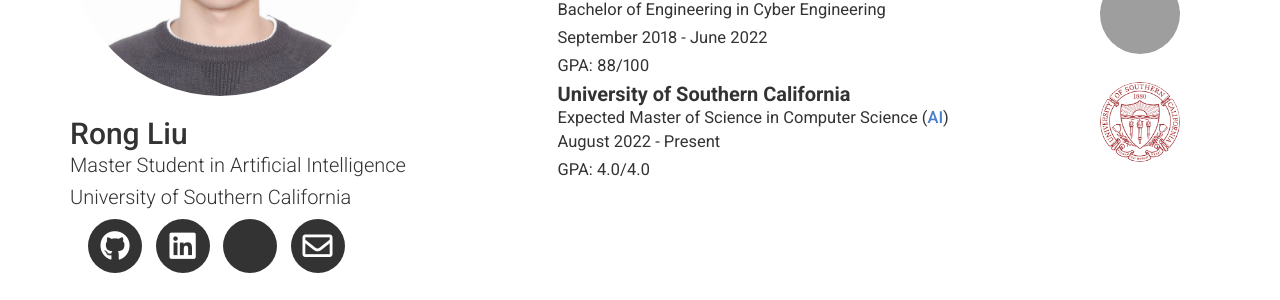
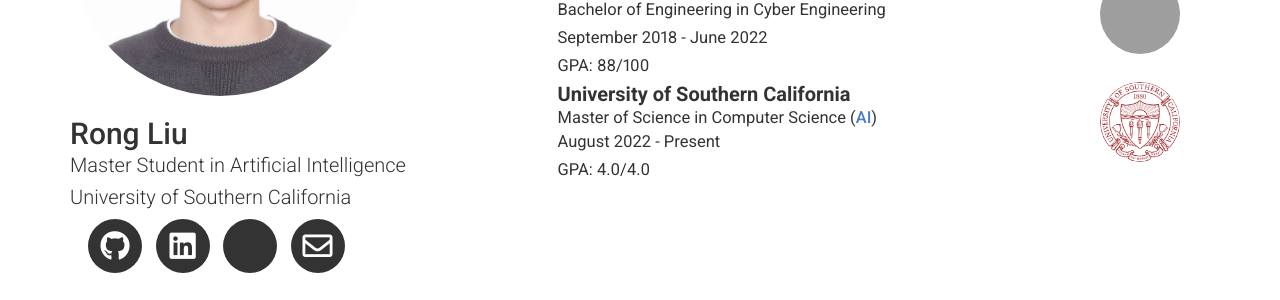
Before and after one commit to RongLiu-Leo/rongliu-leo.github.io, a Jekyll site: the page built from index.md, in a window 1280 px wide and 900 px high, cut to the strip 244-544 px from the top of the window. Built offline with Jekyll 4.4.1, drawn with Linux system fonts in a browser that asks for light colours; nearby versions of some CDN libraries; a style sheet for code colours, icons or effects is not loaded; grey boxes are pictures that could not be loaded.

Commit message:
Update header.html

```diff
--- a/_includes/header.html
+++ b/_includes/header.html
@@ -92,7 +92,7 @@
             <h4 id="university-of-southern-california" style="display: inline;"><b>University of Southern California</b></h4>
             <i>August 2022 - present</i>
           </div>
-          <p style="display: inline;">Expected Master of Science in Computer Science (<a href="https://www.cs.usc.edu/academic-programs/masters/artificial-intelligence/">AI</a>)</p>
+          <p style="display: inline;">Master of Science in Computer Science (<a href="https://www.cs.usc.edu/academic-programs/masters/artificial-intelligence/">AI</a>)</p>
           <p class="no-print">August 2022 - Present</p>
           <p>GPA: 4.0/4.0</p>
         </div>
```
